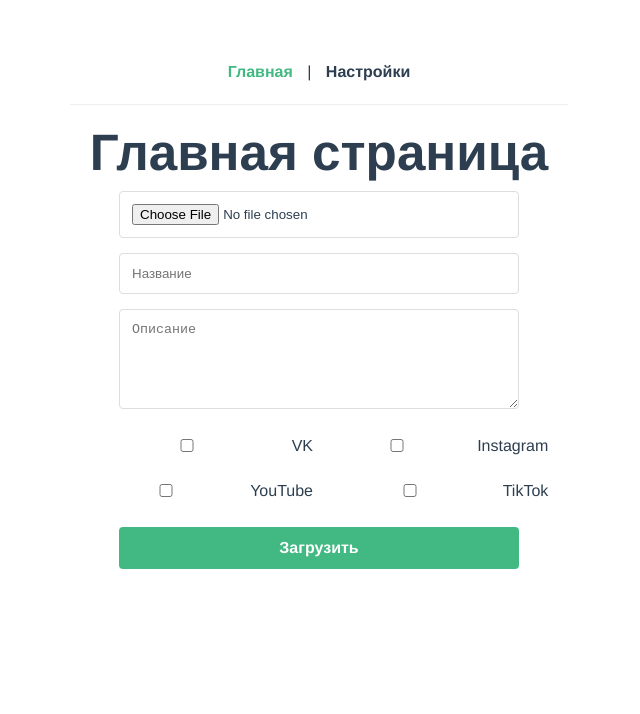
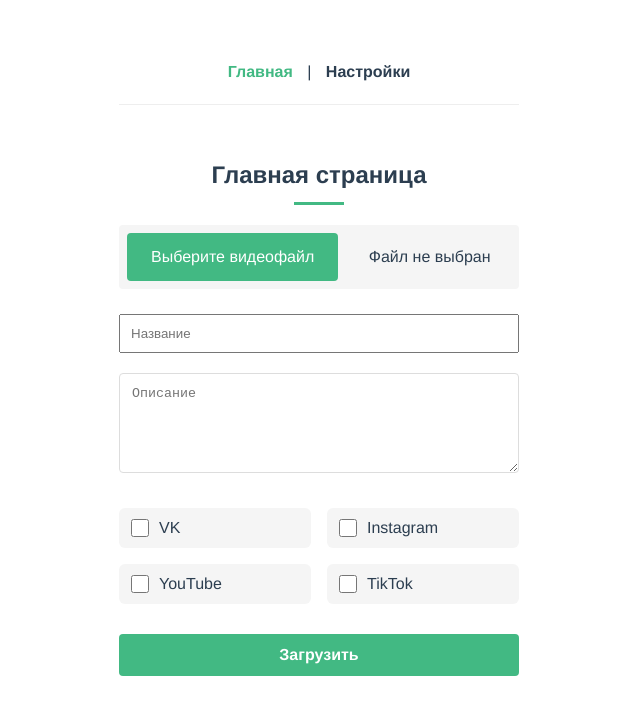
Before and after one commit to ViacheslavKuznetsov/vitejs-vite-48pvjg3b, a Vue app: page /main in a window 1280 px wide. Shown: the top 714 px of the page, without its empty margins (321-961 px from the left). Built offline with nearby package versions, Linux system fonts and the light colour scheme.

Commit message:
декомпозиция MainPage.vue

```diff
--- a/src/assets/styles/common.css
+++ b/src/assets/styles/common.css
@@ -1,7 +1,52 @@
-.page-container {
-    min-height: 100vh;
-    display: flex;
-    flex-direction: column;
-    padding: 0 20px;
-    justify-content: flex-start;
-  }
+.page-content {
+  flex: 1;
+  display: flex;
+  flex-direction: column;
+  width: 100%;
+  max-width: 400px; /* Фиксированная максимальная ширина */
+  min-width: 400px; /* Фиксированная минимальная ширина */
+  margin: 20px auto 0;
+  padding-bottom: 40px;
+  overflow-x: hidden; /* Запрещаем горизонтальную прокрутку */
+
+  overflow-y: auto;
+  height: calc(100vh - 160px); /* Фиксированная высота */
+
+}
+
+/* Восстановленные стили заголовка */
+.page-title {
+  height: 80px;
+  display: flex;
+  align-items: center;
+  justify-content: center;
+  margin: 0;
+  padding-top: 20px;
+  font-size: 24px;
+  position: relative;
+  flex-shrink: 0;
+}
+
+.page-title::after {
+  content: "";
+  position: absolute;
+  bottom: 0;
+  left: 50%;
+  transform: translateX(-50%);
+  width: 50px;
+  height: 3px;
+  background-color: #42b983;
+}
+
+.page-content {
+  flex: 1;
+  display: flex;
+  flex-direction: column;
+  max-width: 400px;
+  width: 100%;
+  margin: 20px auto 0;
+  padding-bottom: 40px;
+  overflow-y: auto;
+  min-height: calc(100vh - 160px); /* Фиксируем минимальную высоту */
+  max-height: calc(100vh - 160px); /* Фиксируем максимальную высоту */
+}
--- /dev/null
+++ b/src/components/FileUpload.vue
@@ -0,0 +1,168 @@
+<template>
+    <div class="file-upload-container">
+      <label class="file-input-label">
+        <input
+          type="file"
+          @change="handleFileChange"
+          class="file-input"
+          accept="video/*"
+        >
+        <span class="file-input-button">Выберите видеофайл</span>
+        <span class="file-name">
+          <transition name="error-fade">
+            <span v-if="showError" class="error-message">{{ errorMessage }}</span>
+          </transition>
+          <span v-if="!showError">{{ file ? file.name : 'Файл не выбран' }}</span>
+        </span>
+      </label>
+    </div>
+  </template>
+
+  <script>
+  export default {
+    name: 'FileUpload',
+    props: {
+      file: File,
+      errorMessage: String,
+      showError: Boolean
+    },
+    emits: ['file-selected', 'update:showError', 'update:errorMessage'],
+    methods: {
+      handleFileChange(e) {
+        const file = e.target.files[0]
+        this.$emit('file-selected', file)
+      }
+    }
+  }
+</script>
+
+<style scoped>
+
+.error-fade-enter-active {
+  animation: slideIn 0.3s;
+}
+.error-fade-leave-active {
+  animation: slideOut 0.3s;
+}
+
+@keyframes slideIn {
+  from {
+    opacity: 0;
+    transform: translateX(10px);
+  }
+  to {
+    opacity: 1;
+    transform: translateX(0);
+  }
+}
+
+@keyframes slideOut {
+  from {
+    opacity: 1;
+    transform: translateX(0);
+  }
+  to {
+    opacity: 0;
+    transform: translateX(10px);
+  }
+}
+
+.error-message {
+  color: #ff4444;
+  position: absolute;
+  left: 0;
+  right: 0;
+}
+
+.file-name {
+  position: relative;
+  display: block;
+  min-height: 20px;
+}
+
+.file-upload-container {
+  width: 100%;
+  display: flex;
+  align-items: center;
+  gap: 15px;
+  background: #f5f5f5;
+  border-radius: 4px;
+  padding: 8px;
+  box-sizing: border-box;
+  margin-bottom: 15px;
+  position: relative;
+}
+
+.file-input-label {
+  display: flex;
+  align-items: center;
+  width: 100%;
+  gap: 10px;
+}
+
+.file-input {
+  position: absolute;
+  opacity: 0;
+  height: 0;
+  width: 0;
+}
+
+.file-input-button {
+  display: inline-block;
+  padding: 12px 24px;
+  background-color: #42b983;
+  color: white;
+  border: none;
+  border-radius: 4px;
+  font-weight: 500;
+  cursor: pointer;
+  transition: background-color 0.2s ease;
+  flex-shrink: 0;
+}
+
+.file-input-button:hover {
+  background-color: #369f6e;
+}
+
+.file-name {
+  flex: 1;
+  min-width: 0;
+  overflow: hidden;
+  text-overflow: ellipsis;
+  white-space: nowrap;
+  padding: 0 8px;
+}
+
+@media (max-width: 480px) {
+
+  .file-upload-container {
+    flex-direction: column;
+    align-items: stretch;
+  }
+
+  .file-input-button {
+    width: 100%;
+    text-align: center;
+  }
+
+  .file-name {
+    text-align: center;
+    padding: 8px 0 0 0;
+  }
+
+  .error-message {
+    position: static;
+    margin-top: 8px;
+  }
+}
+
+@media (prefers-color-scheme: dark) {
+  .file-name {
+    color: #aaa;
+  }
+  .file-upload-container {
+    background-color: #2a2a2a;
+  }
+}
+
+</style>
--- /dev/null
+++ b/src/components/InputField.vue
@@ -0,0 +1,43 @@
+<template>
+    <component
+      :is="type"
+      :value="modelValue"
+      @input="$emit('update:modelValue', $event.target.value)"
+      :placeholder="placeholder"
+      class="input-field"
+      :class="{ 'textarea-field': type === 'textarea' }"
+    />
+  </template>
+
+  <script>
+  export default {
+    name: 'InputField',
+    props: {
+      modelValue: [String, Number],
+      placeholder: String,
+      type: {
+        type: String,
+        default: 'input',
+        validator: (value) => ['input', 'textarea'].includes(value)
+      }
+    },
+    emits: ['update:modelValue']
+  }
+  </script>
+
+  <style scoped>
+
+    .text-input, textarea {
+    width: 100%;
+    padding: 12px;
+    margin-bottom: 15px;
+    border: 1px solid #ddd;
+    border-radius: 4px;
+    }
+
+    textarea {
+    min-height: 100px;
+    resize: vertical;
+    }
+
+  </style>
--- /dev/null
+++ b/src/components/PlatformSelection.vue
@@ -0,0 +1,84 @@
+<template>
+    <div class="platforms">
+      <label v-for="platform in platforms" :key="platform">
+        <input
+          type="checkbox"
+          :value="platform"
+          :checked="selectedPlatforms.includes(platform)"
+          @change="handlePlatformChange"
+        >
+        {{ platform }}
+      </label>
+    </div>
+  </template>
+
+  <script>
+  export default {
+    name: 'PlatformSelection',
+    props: {
+      platforms: {
+        type: Array,
+        default: () => ['VK', 'Instagram', 'YouTube', 'TikTok']
+      },
+      selectedPlatforms: Array
+    },
+    emits: ['update:selectedPlatforms'],
+    methods: {
+      handlePlatformChange(e) {
+        const value = e.target.value
+        const newPlatforms = e.target.checked
+          ? [...this.selectedPlatforms, value]
+          : this.selectedPlatforms.filter(p => p !== value)
+
+        this.$emit('update:selectedPlatforms', newPlatforms)
+      }
+    }
+  }
+  </script>
+
+  <style scoped>
+
+.platforms {
+  margin: 20px 0;
+  display: grid;
+  grid-template-columns: 1fr 1fr;
+  gap: 16px;
+  align-items: center;
+}
+
+.platforms label {
+  display: flex;
+  align-items: center;
+  gap: 10px;
+  padding: 8px 12px;
+  background-color: #f5f5f5;
+  border-radius: 6px;
+  transition: background-color 0.2s;
+  cursor: pointer;
+}
+
+.platforms label:hover {
+  background-color: #eee;
+}
+
+.platforms input[type="checkbox"] {
+  width: 18px;
+  height: 18px;
+  margin: 0;
+  accent-color: #42b983;
+  cursor: pointer;
+}
+
+@media (prefers-color-scheme: dark) {
+
+.platforms label {
+  background-color: #2a2a2a;
+}
+
+.platforms label:hover {
+  background-color: #333;
+}
+
+}
+
+  </style>
--- a/src/views/MainPage.vue
+++ b/src/views/MainPage.vue
@@ -2,16 +2,28 @@
   <div class="page-container">
     <h1 class="page-title">Главная страница</h1>
     <div class="page-content">
-      <input type="file" @change="selectFile" class="file-input">
-      <input v-model="name" placeholder="Название" class="text-input">
-      <textarea v-model="description" placeholder="Описание"></textarea>
+      <FileUpload
+        :file="file"
+        :error-message="errorMessage"
+        :show-error="showError"
+        @file-selected="selectFile"
+        @update:showError="showError = $event"
+        @update:errorMessage="errorMessage = $event"
+      />
 
-      <div class="platforms">
-        <label v-for="platform in ['VK', 'Instagram', 'YouTube', 'TikTok']" :key="platform">
-          <input type="checkbox" v-model="platforms" :value="platform">
-          {{ platform }}
-        </label>
-      </div>
+      <InputField
+        v-model="name"
+        placeholder="Название"
+        type="input"
+      />
+
+      <InputField
+        v-model="description"
+        placeholder="Описание"
+        type="textarea"
+      />
+
+      <PlatformSelection v-model:selected-platforms="platforms" />
 
       <button @click="download" class="submit-button">Загрузить</button>
     </div>
@@ -19,60 +31,92 @@
 </template>
 
 <script>
+import FileUpload from '@/components/FileUpload.vue'
+import PlatformSelection from '@/components/PlatformSelection.vue'
+import InputField from '@/components/InputField.vue'
+
 export default {
   name: 'MainPage',
+  components: {
+    FileUpload,
+    PlatformSelection,
+    InputField
+  },
   data() {
     return {
       file: null,
       name: '',
       description: '',
-      platforms: []
+      platforms: [],
+      errorMessage: '',
+      showError: false,
+      errorTimeout: null,
+      hideTimeout: null
     }
   },
   methods: {
-    selectFile(e) {
-      this.file = e.target.files[0]
+    selectFile(file) {
+      if (this.hideTimeout) {
+        clearTimeout(this.hideTimeout)
+        this.hideTimeout = null
+      }
+      if (this.errorTimeout) {
+        clearTimeout(this.errorTimeout)
+        this.errorTimeout = null
+      }
+
+      if (file && file.type.startsWith('video/')) {
+        this.file = file
+        this.showError = false
+        this.errorMessage = ''
+      } else {
+        this.file = null
+        this.errorMessage = 'Пожалуйста, выберите видеофайл (MP4, AVI, MOV и т.д.)'
+        this.showError = true
+
+        this.errorTimeout = setTimeout(() => {
+          this.showError = false
+          this.hideTimeout = setTimeout(() => {
+            this.errorMessage = ''
+          }, 300)
+        }, 5000)
+      }
     },
     download() {
+      if (!this.file || !this.file.type.startsWith('video/')) {
+        this.errorMessage = 'Необходимо выбрать видеофайл перед загрузкой'
+        this.showError = true
+        return
+      }
+
       console.log('Отправка данных:', {
         file: this.file,
         name: this.name,
         description: this.description,
         platforms: this.platforms
       })
+
+      this.resetForm()
+    },
+    resetForm() {
+      this.file = null
+      this.name = ''
+      this.description = ''
+      this.platforms = []
+      this.errorMessage = ''
+      this.showError = false
+      document.querySelector('.file-input').value = ''
     }
+  },
+  beforeUnmount() {
+    if (this.errorTimeout) clearTimeout(this.errorTimeout)
+    if (this.hideTimeout) clearTimeout(this.hideTimeout)
   }
 }
 </script>
 
 <style scoped>
 @import '@/assets/styles/common.css';
-
-.file-input, .text-input, textarea {
-  width: 100%;
-  padding: 12px;
-  margin-bottom: 15px;
-  border: 1px solid #ddd;
-  border-radius: 4px;
-}
-
-textarea {
-  min-height: 100px;
-  resize: vertical;
-}
-
-.platforms {
-  margin: 20px 0;
-  display: grid;
-  grid-template-columns: 1fr 1fr;
-  gap: 12px;
-}
-
-.platforms label {
-  display: flex;
-  align-items: center;
-  gap: 8px;
-}
 
 .submit-button {
   width: 100%;
@@ -83,5 +127,17 @@ textarea {
   border-radius: 4px;
   font-weight: bold;
   cursor: pointer;
+  transition: background-color 0.2s;
+}
+
+.submit-button:hover {
+  background-color: #369f6e;
+}
+
+@media (max-width: 480px) {
+  .page-content {
+    min-width: unset;
+    padding: 0 15px;
+  }
 }
 </style>
```
Also changed, not shown: src/components/HelloWorld.vue (deleted, +0 -43 lines).
